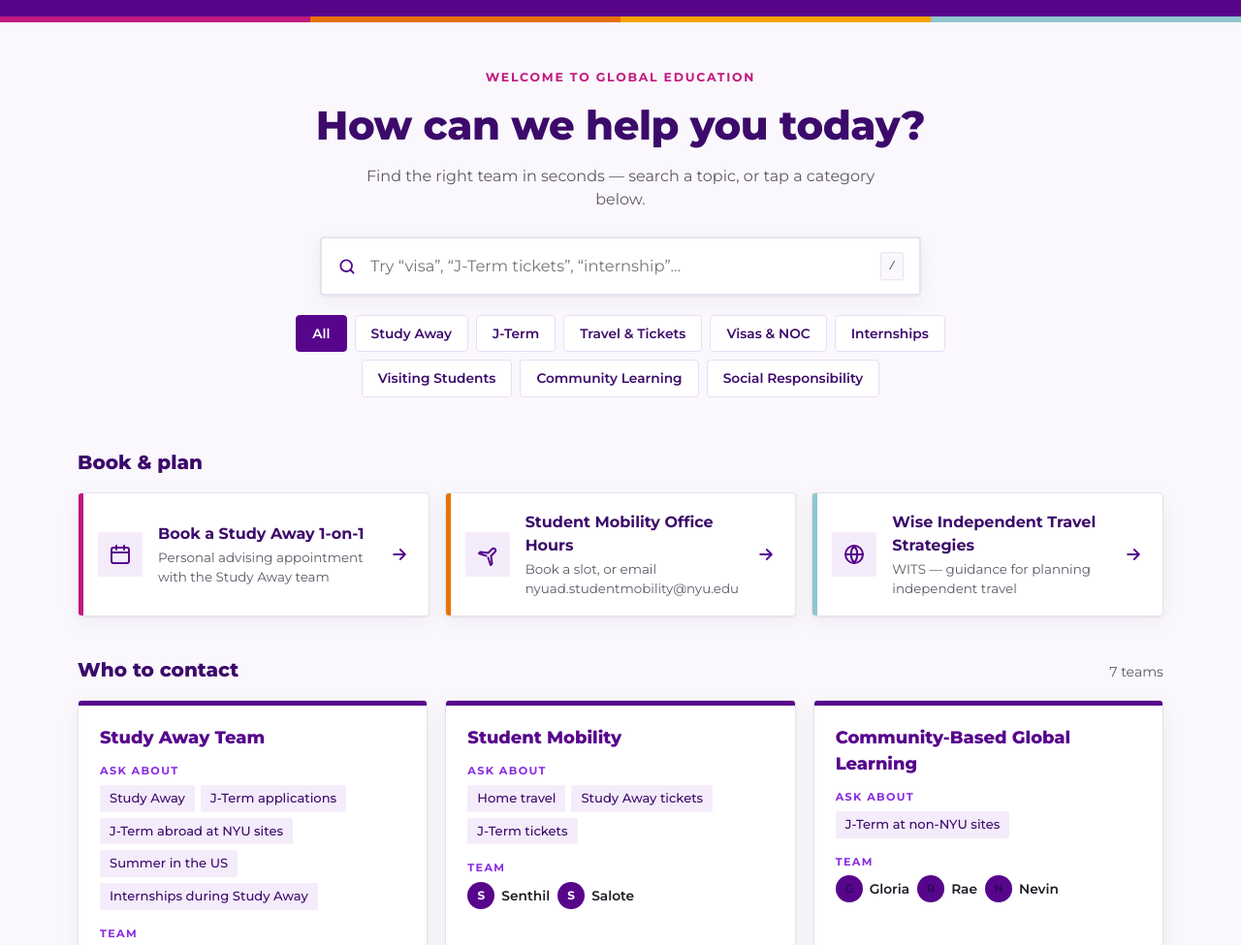
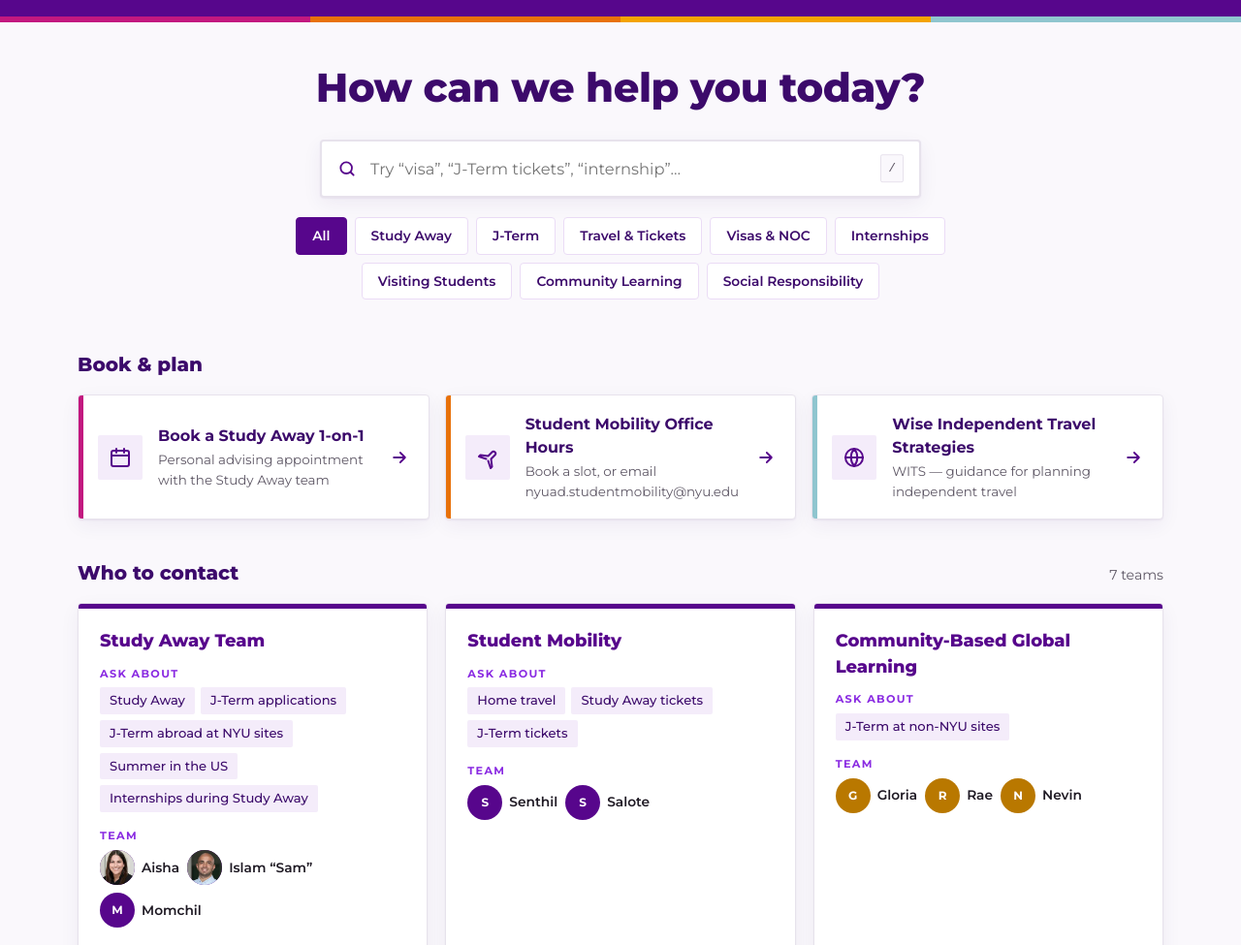
Before and after one commit to Nikhil-Mundhra/Office-of-Global-Education, a website: page public/index.html in a window 1280 px wide. Shown: the part 104-1079 px from the top of the page at 97% size. Drawn offline with Linux system fonts and the light colour scheme.

Commit message:
Add team headshots, trim hero copy, cache static assets
- Show member photos with initials fallback; larger avatar with readable shadows
- Remove eyebrow/lede hero text and tighten hero spacing
- Add long-lived Cache-Control headers for team images, logo, and assets

```diff
--- a/public/app.js
+++ b/public/app.js
@@ -1,5 +1,5 @@
 (() => {
-  const { quickLinks, topics, teams } = window.OGE_DATA;
+  const { quickLinks, topics, teams, photos = {} } = window.OGE_DATA;
 
   const $ = (sel) => document.querySelector(sel);
   const searchEl = $("#search");
@@ -108,7 +108,7 @@
             <ul class="helps">${t.helpsWith.map((h) => `<li>${highlight(h, terms)}</li>`).join("")}</ul>
             <span class="label">Team</span>
             <div class="members">
-              ${t.members.map((m) => `<span class="member"><span class="avatar" aria-hidden="true">${esc(initials(m))}</span>${highlight(m, terms)}</span>`).join("")}
+              ${t.members.map((m) => `<span class="member"><span class="avatar" aria-hidden="${photos[m] ? "false" : "true"}">${esc(initials(m))}${photos[m] ? `<img src="${esc(photos[m])}" alt="" width="128" height="128" loading="lazy" decoding="async" onerror="this.remove()">` : ""}</span>${highlight(m, terms)}</span>`).join("")}
             </div>
           </div>
           <div class="team-foot">
--- a/public/data.js
+++ b/public/data.js
@@ -1,5 +1,12 @@
 // Edit this file to update teams, emails, members and quick links.
 window.OGE_DATA = {
+  // Member photos: name -> file in /public/team (128x128 webp/jpg). Members without a photo show initials.
+  photos: {
+    "Aisha": "/team/aisha.webp",
+    "Islam “Sam”": "/team/sam.webp",
+    "Firas": "/team/firas.webp",
+  },
+
   quickLinks: [
     {
       title: "Book a Study Away 1-on-1",
--- a/public/index.html
+++ b/public/index.html
@@ -27,9 +27,7 @@
 
     <main>
       <section class="hero container">
-        <p class="eyebrow">Welcome to Global Education</p>
         <h1>How can we help you today?</h1>
-        <p class="lede">Find the right team in seconds — search a topic, or tap a category below.</p>
 
         <div class="search">
           <svg class="search-icon" viewBox="0 0 24 24" aria-hidden="true"><circle cx="11" cy="11" r="7" /><path d="m20 20-3.5-3.5" /></svg>
--- a/public/styles.css
+++ b/public/styles.css
@@ -54,12 +54,12 @@
 .stripe span:nth-child(4) { background: var(--teal); }
 
 /* Hero */
-.hero { padding: 48px 0 12px; text-align: center; }
+.hero { padding: 36px 0 12px; text-align: center; }
 .eyebrow {
   margin: 0 0 8px; color: var(--magenta); font-weight: 700;
   font-size: 0.78rem; letter-spacing: 0.14em; text-transform: uppercase;
 }
-h1 { margin: 0; color: var(--violet-ink); font-size: clamp(1.8rem, 4vw, 2.6rem); font-weight: 800; letter-spacing: -0.01em; }
+h1 { margin: 0 0 22px; color: var(--violet-ink); font-size: clamp(1.8rem, 4vw, 2.6rem); font-weight: 800; letter-spacing: -0.01em; }
 .lede { margin: 10px auto 26px; color: var(--muted); max-width: 560px; }
 
 .search { position: relative; max-width: 620px; margin: 0 auto; }
@@ -155,11 +155,15 @@
 .members { display: flex; flex-wrap: wrap; gap: 8px; margin-bottom: 12px; }
 .member { display: inline-flex; align-items: center; gap: 7px; font-size: 0.86rem; font-weight: 600; }
 .avatar {
-  width: 28px; height: 28px; border-radius: 50%;
+  position: relative; overflow: hidden; flex: none;
+  width: 36px; height: 36px; border-radius: 50%;
   display: grid; place-items: center; font-size: 0.75rem; font-weight: 700;
   background: var(--accent); color: #fff;
 }
-[data-accent="amber"] .avatar, [data-accent="teal"] .avatar { color: var(--violet-dark); }
+.avatar img { position: absolute; inset: 0; width: 100%; height: 100%; object-fit: cover; }
+/* Darker avatar fills on light accents so white initials stay readable */
+[data-accent="amber"] .avatar { background: #b97800; }
+[data-accent="teal"] .avatar { background: #3f8f9e; }
 
 .team-foot { display: flex; gap: 8px; padding: 14px 22px 20px; border-top: 1px solid var(--line); margin-top: 8px; }
 .email {
```
Also changed, not shown: public/team/aisha.webp (added), public/team/firas.webp (added), public/team/sam.webp (added), vercel.json.
